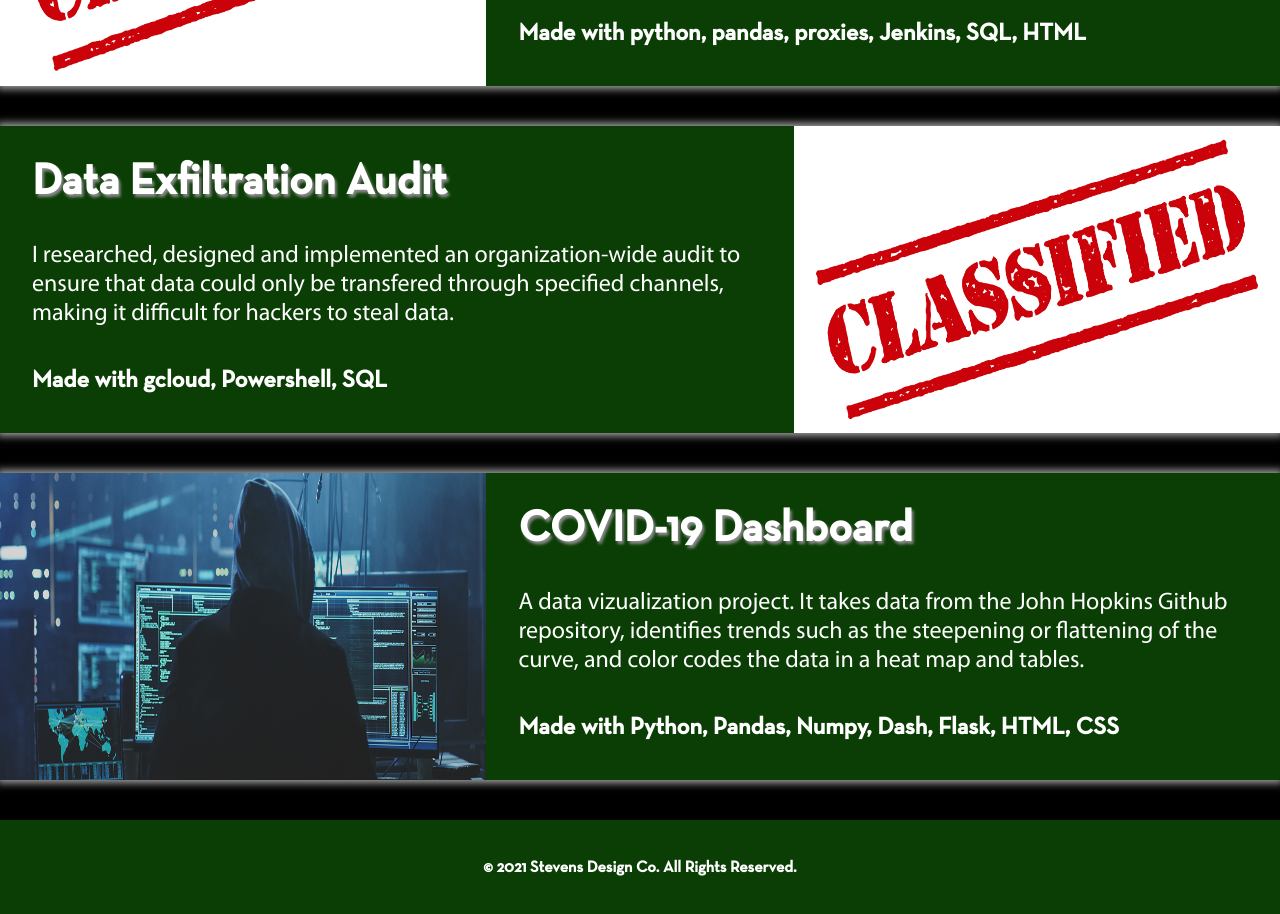
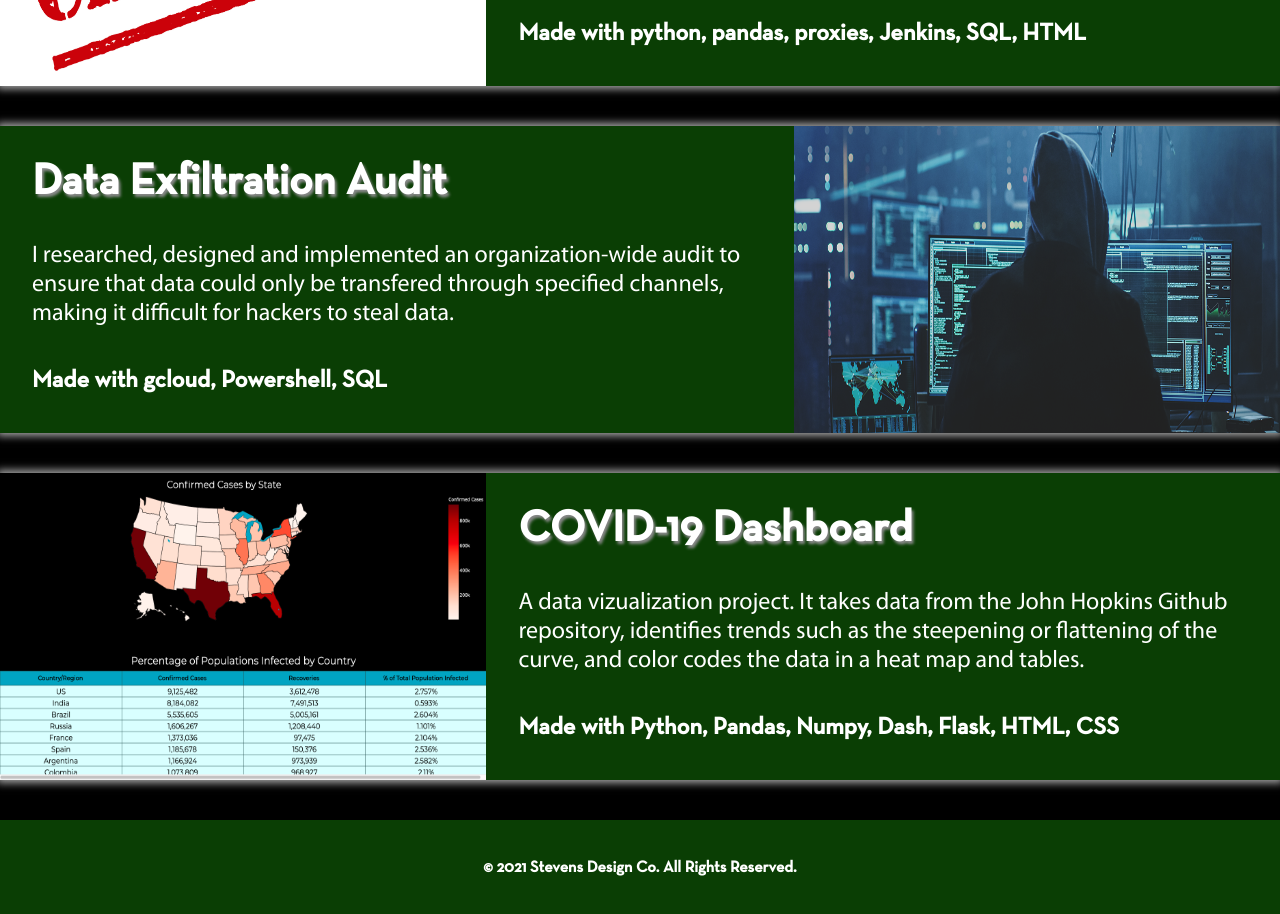
Before and after one commit to PropeReferio/portfolio-2020, a React (Create React App) app: page /projects in a window 1280 px wide. Shown: the part 860-1774 px from the top of the page. Built offline with nearby package versions, Linux system fonts and the light colour scheme; a web font is replaced by a local one.

Commit message:
fixed path

```diff
--- a/src/components/pages/Projects.js
+++ b/src/components/pages/Projects.js
@@ -36,7 +36,7 @@ export default function Projects() {
 				audit to ensure that data could only be transfered through specified
 				channels, making it difficult for hackers to steal data."
 				skills="gcloud, Powershell, SQL"
-				imagePath="../images/projects/classified.jpg"
+				imagePath="../images/projects/Hacker-Hero-a1.webp"
 				pictureFirst={false}
 				link=""
 				/>
@@ -47,7 +47,7 @@ export default function Projects() {
 				flattening of the curve, and color codes the data in a heat map and
 				tables."
 				skills="Python, Pandas, Numpy, Dash, Flask, HTML, CSS"
-				imagePath="../images/projects/Hacker-Hero-a1.webp"
+				imagePath="../images/projects/covid-dashboard-data-visualization-python-pandas-dash-flask.png"
 				pictureFirst={true}
 				link="https://covid-dash-bo.herokuapp.com/"
 				/>
```
